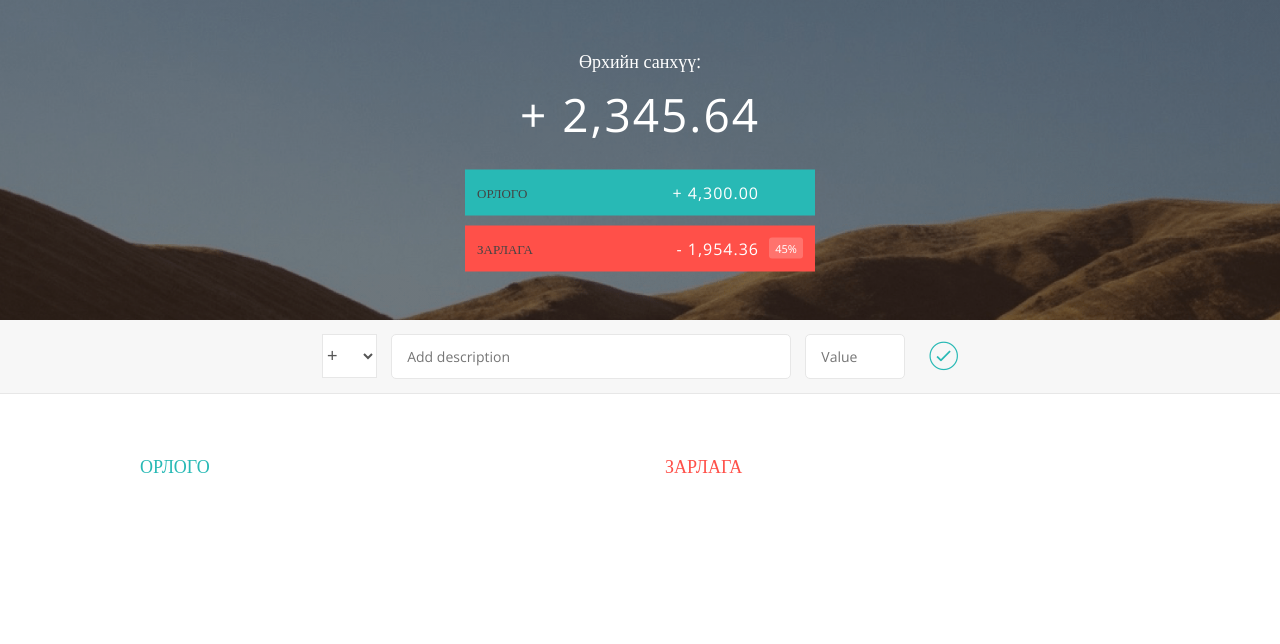
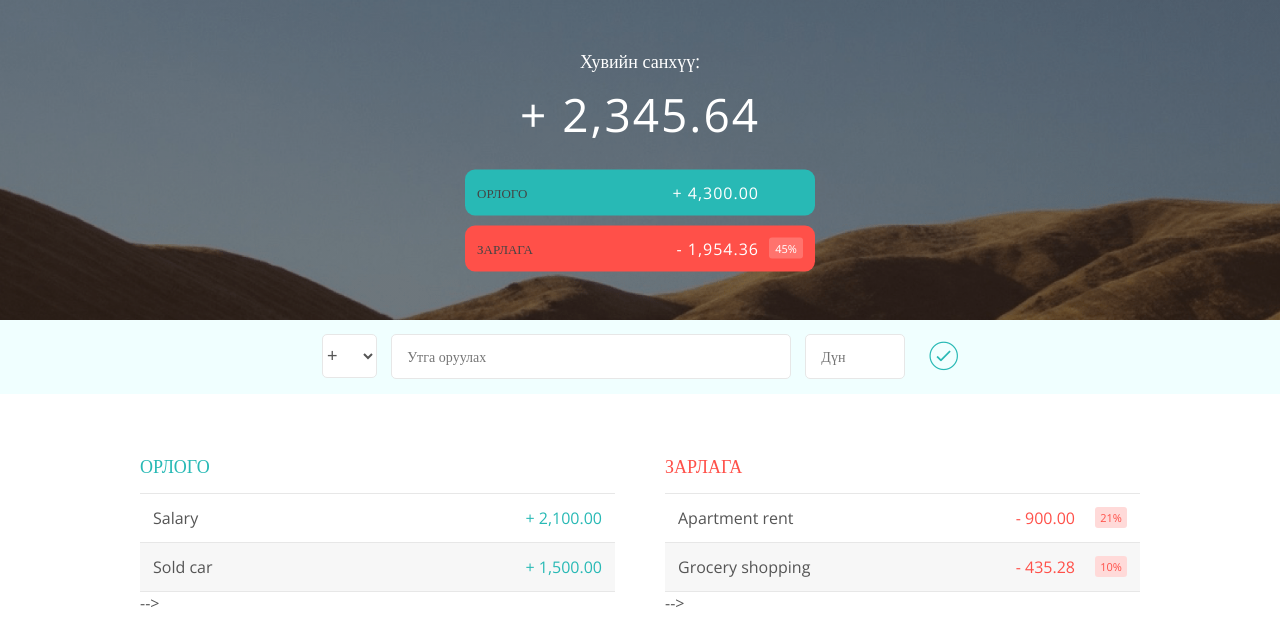
Before and after one commit to Sobitv/starter, a plain HTML site: page index.html in a window 1280 px wide. Drawn offline with nearby package versions, Linux system fonts and the light colour scheme.

Commit message:
zasvar hiiv

```diff
--- a/app.js
+++ b/app.js
@@ -43,11 +43,11 @@ var financeController = (function () {
     var data = {
         items: {
             inc: [],
-            exp: []
+            exp: [],
         },
         totals: {
             inc: 0,
-            exp: 0
+            exp: 0,
         }
     };
 
--- a/index.html
+++ b/index.html
@@ -12,7 +12,7 @@
         <div class="top">
             <div class="budget">
                 <div class="budget__title">
-                <span class="budget__title--month">Өрхийн санхүү</span>:
+                <span class="budget__title--month">Хувийн санхүү</span>:
                 </div>
 
                 <div class="budget__value">+ 2,345.64</div>
@@ -44,8 +44,8 @@
                         <option value="inc" selected>+</option>
                         <option value="exp">-</option>
                     </select>
-                    <input type="text" class="add__description" placeholder="Add description">
-                    <input type="number" class="add__value" placeholder="Value">
+                    <input type="text" class="add__description" placeholder="Утга оруулах">
+                    <input type="number" class="add__value" placeholder="Дүн">
                     <button class="add__btn"><i class="ion-ios-checkmark-outline"></i></button>
                 </div>
             </div>
@@ -56,7 +56,7 @@
 
                     <div class="income__list">
 
-                        <!--
+
                         <div class="item clearfix" id="income-0">
                             <div class="item__description">Salary</div>
                             <div class="right clearfix">
@@ -88,7 +88,7 @@
 
                     <div class="expenses__list">
 
-                        <!--
+
                         <div class="item clearfix" id="expense-0">
                             <div class="item__description">Apartment rent</div>
                             <div class="right clearfix">
--- a/style.css
+++ b/style.css
@@ -80,10 +80,12 @@ body {
 .budget__income {
     margin-bottom: 10px;
     background-color: #28B9B5;
+    border-radius: 10px;
 }
 
 .budget__expenses {
     background-color: #FF5049;
+    border-radius: 10px;
 }
 
 .budget__income--text,
@@ -123,8 +125,8 @@ body {
 /***** FORM *****/
 .add {
     padding: 14px;
-    border-bottom: 1px solid #e7e7e7;
-    background-color: #f7f7f7;
+    border-bottom: 1px solid #f0ffff;
+    background-color: #f0ffff;
 }
 
 .add__container {
@@ -142,6 +144,7 @@ body {
     margin-right: 10px;
     font-weight: 300;
     transition: border 0.3s;
+    border-radius: 5px;
 }
 
 .add__description,
```
